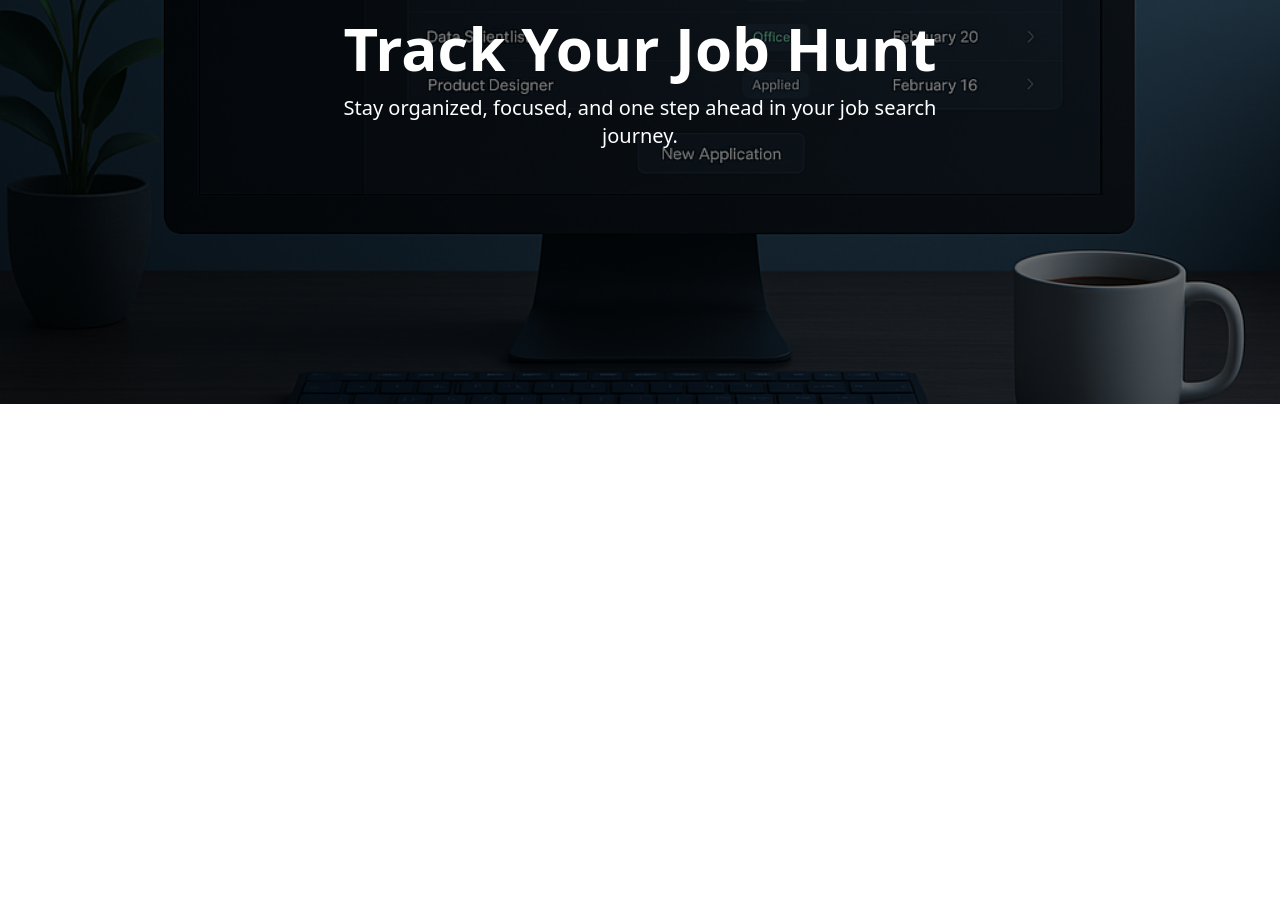
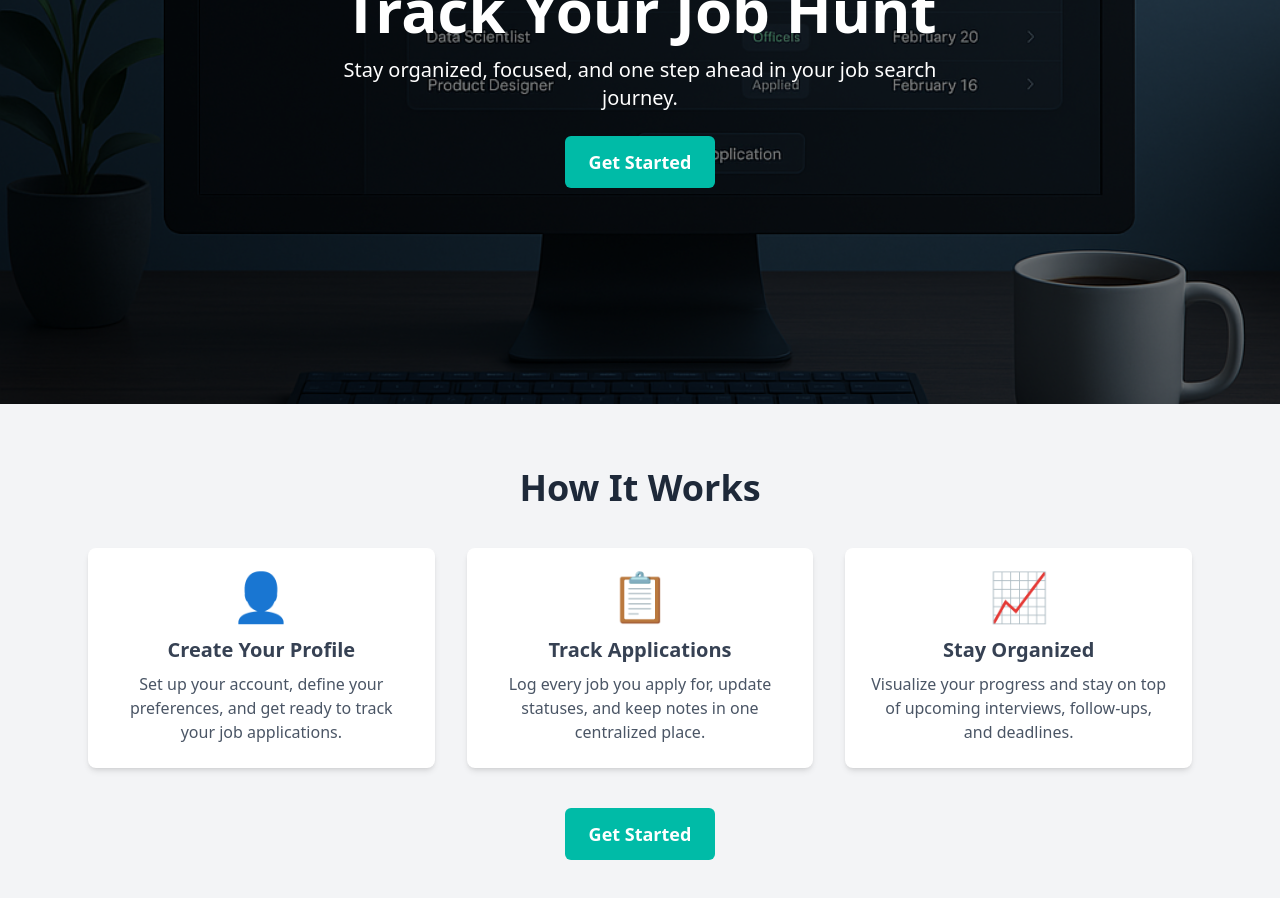
Before and after one commit to roddazad/job-tracker-pro, a Next.js app: page / in a window 1280 px wide. Shown: the part 300-1198 px from the top of the page. Before the commit the page ends 800 px from the top, so only its background shows below. Built offline with nearby package versions, Linux system fonts and the light colour scheme.

Commit message:
Created the How it works section and ensured the CTA buttons are in both hero section and How It works section

```diff
--- a/src/app/page.js
+++ b/src/app/page.js
@@ -1,8 +1,12 @@
 import Image from "next/image";
 import Hero from '../components/Hero.js'
+import HowItWorks from '../components/HowItWorks.js';
 
 export default function Home() {
   return (
+    <>
    <Hero />
+   <HowItWorks />
+   </>
   );
 }
--- a/src/components/Hero.js
+++ b/src/components/Hero.js
@@ -15,7 +15,11 @@ export default function Hero () {
     <p className="text-lg md:text-xl max-w-2xl">
       Stay organized, focused, and one step ahead in your job search journey.
     </p>
+    <button className="mt-6 px-6 py-3 bg-teal-500 hover:bg-teal-600 text-white rounded-md text-lg font-semibold transition duration-300">
+      Get Started
+    </button>
   </div>
+
 </section>
     )
 }
--- /dev/null
+++ b/src/components/HowItWorks.js
@@ -0,0 +1,44 @@
+export default function HowItWorks() {
+  const steps = [
+    {
+      title: "Create Your Profile",
+      description: "Set up your account, define your preferences, and get ready to track your job applications.",
+      icon: "👤",
+    },
+    {
+      title: "Track Applications",
+      description: "Log every job you apply for, update statuses, and keep notes in one centralized place.",
+      icon: "📋",
+    },
+    {
+      title: "Stay Organized",
+      description: "Visualize your progress and stay on top of upcoming interviews, follow-ups, and deadlines.",
+      icon: "📈",
+    },
+  ];
+
+  return (
+    <section className="py-16 bg-gray-100">
+      <div className="max-w-6xl mx-auto px-6 text-center">
+        <h2 className="text-3xl md:text-4xl font-bold mb-10 text-gray-800">How It Works</h2>
+        <div className="grid grid-cols-1 md:grid-cols-3 gap-8">
+          {steps.map((step, index) => (
+            <div
+              key={index}
+              className="bg-white p-6 rounded-lg shadow-md hover:shadow-lg transition duration-300"
+            >
+              <div className="text-5xl mb-4">{step.icon}</div>
+              <h3 className="text-xl font-semibold mb-2 text-gray-700">{step.title}</h3>
+              <p className="text-gray-600">{step.description}</p>
+            </div>
+          ))}
+        </div>
+      </div>
+      <div className="mt-10 text-center">
+        <button className="px-6 py-3 bg-teal-500 hover:bg-teal-600 text-white rounded-md text-lg font-semibold transition duration-300">
+          Get Started
+        </button>
+</div>
+    </section>
+  );
+}
```
Also changed, not shown: public/images/track.png (added).
